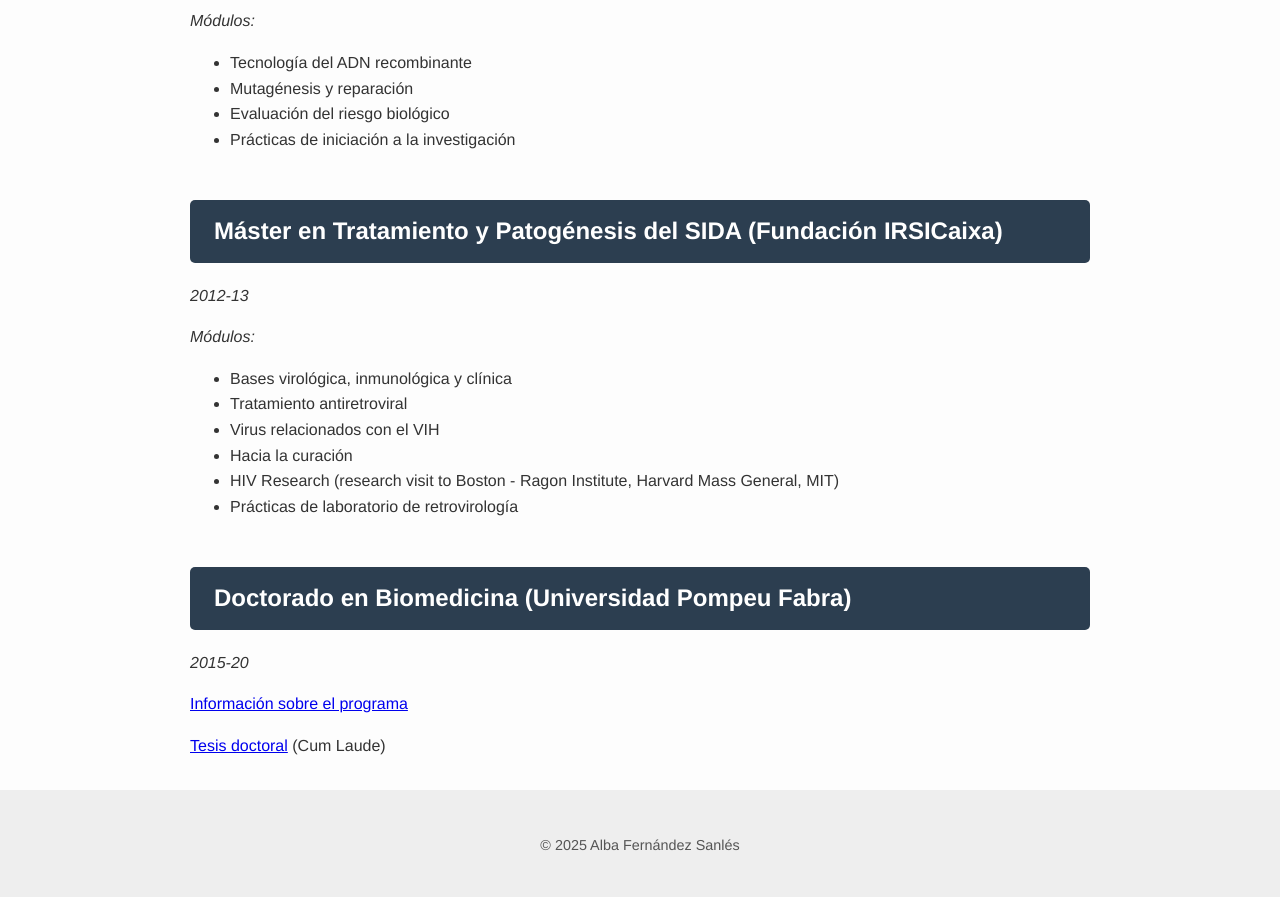
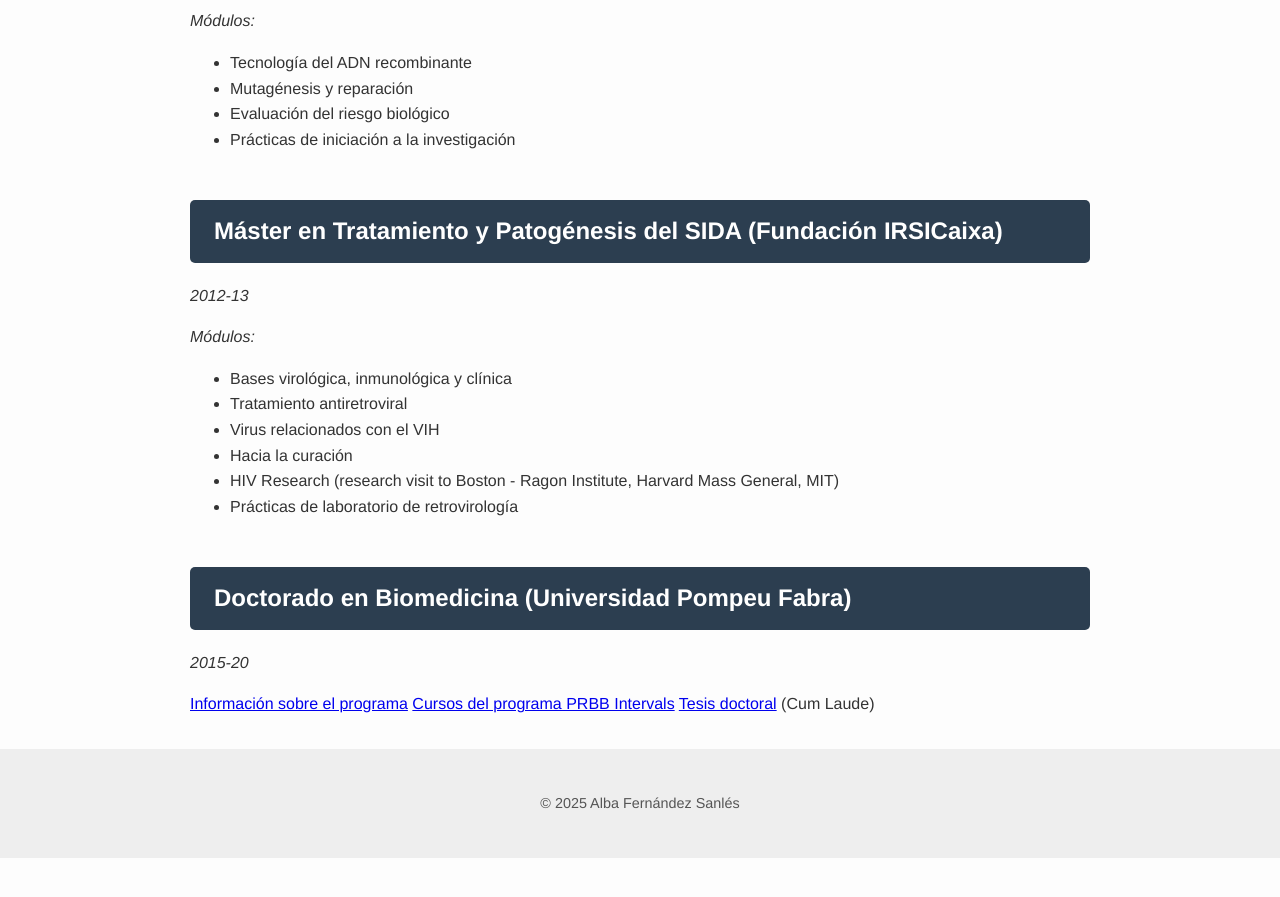
Before and after one commit to albafsanles/albafsanles.github.io, a Jekyll site: the page built from assets/subjects.md, in a window 1280 px wide and 900 px high, scrolled down 4763 px. Shown: the top 897 px of the window. Built offline with Jekyll 4.4.1, drawn with Linux system fonts in a browser that asks for light colours; after the commit the page ends 5621 px from its top, so only the background shows below that.

Commit message:
Update subjects.md

```diff
--- a/assets/subjects.md
+++ b/assets/subjects.md
@@ -197,5 +197,5 @@ _Módulos:_
 _2015-20_
 
 [Información sobre el programa](https://www.upf.edu/web/phd-biomedicine/academic-activities)
-
+[Cursos del programa PRBB Intervals](https://intervals.prbb.org/)
 [Tesis doctoral](http://hdl.handle.net/10803/668498) (Cum Laude)
```
